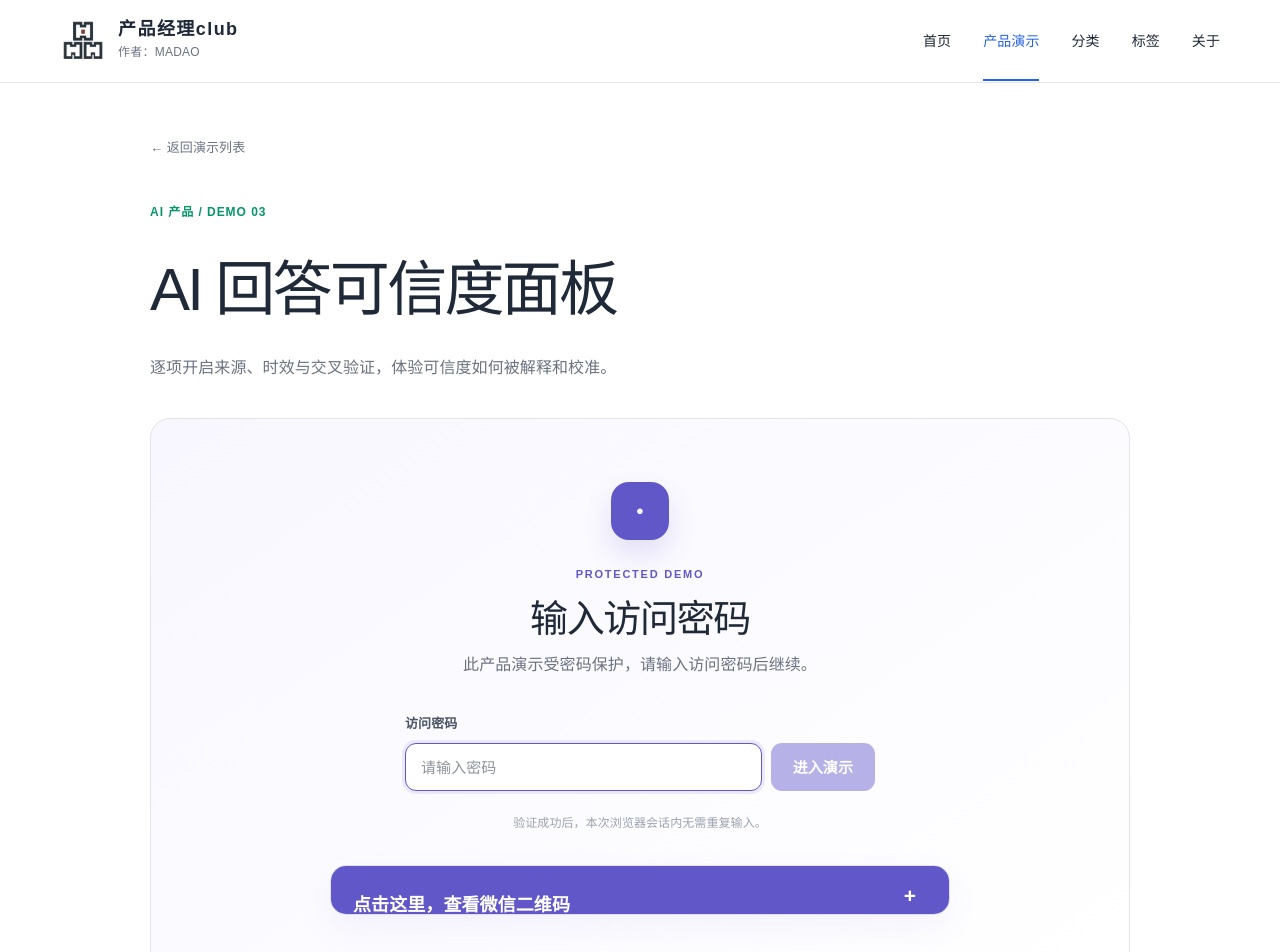
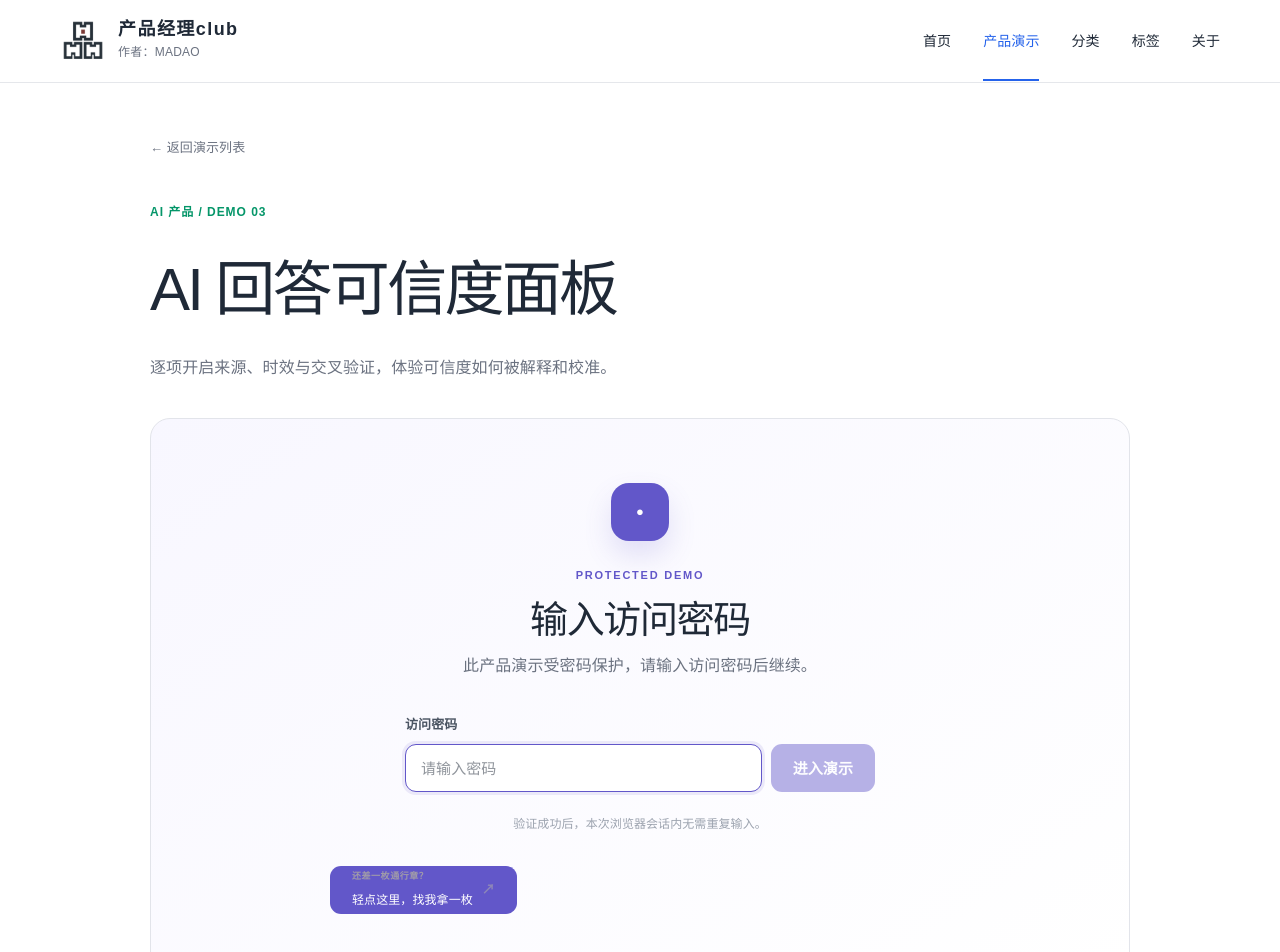
Before and after one commit to ashuai365/ashuai365.github.io, a Next.js app: page /demos/ai-confidence/ in a window 1280 px wide. Shown: the top 952 px of the page. Built offline with nearby package versions, Linux system fonts and the light colour scheme.

Commit message:
refine: make demo QR prompt a subtle easter egg

```diff
--- a/app/demos/[slug]/DemoExperience.tsx
+++ b/app/demos/[slug]/DemoExperience.tsx
@@ -48,9 +48,9 @@ function DemoPasswordGate({children,slug}:{children:ReactNode;slug:string}){
         aria-controls="demo-wechat-qr"
         onClick={()=>setShowWechatQr(value=>!value)}
       >
-        <span>还没有访问密码？</span>
-        <strong>{showWechatQr?"收起微信二维码":"点击这里，查看微信二维码"}</strong>
-        <i aria-hidden="true">{showWechatQr?"−":"+"}</i>
+        <span>{showWechatQr?"秘密通道已出现":"还差一枚通行章？"}</span>
+        <strong>{showWechatQr?"先把它藏回去":"轻点这里，找我拿一枚"}</strong>
+        <i aria-hidden="true">{showWechatQr?"↑":"↗"}</i>
       </button>
       {showWechatQr&&<div id="demo-wechat-qr" className="demoWechatReveal">
         <img src="/madao-wechat-qr.jpg" alt="MADAO 的微信二维码"/>
```
Also changed, not shown: app/globals.css.
